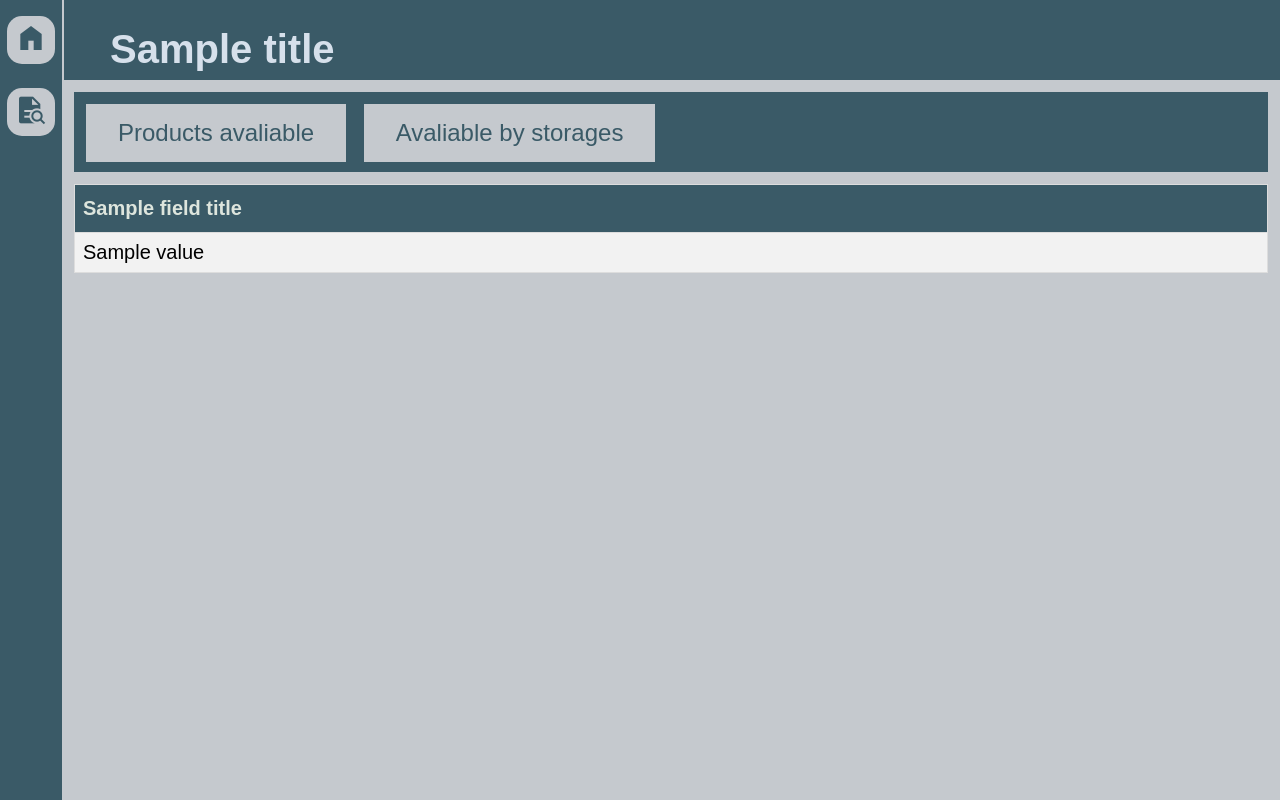
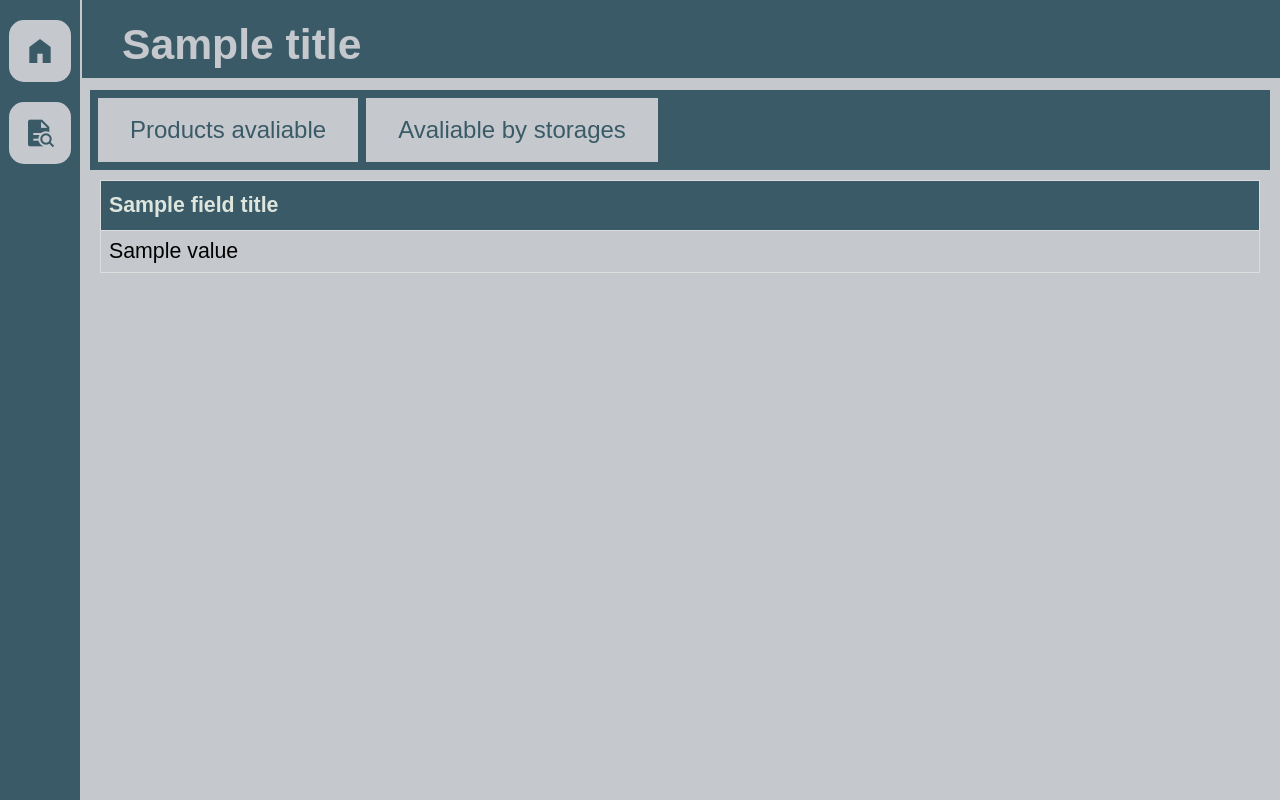
Before and after one commit to yurass13/django_inventory, a Django app: template inventory/templates/inventory_list.html in a window 1280 px wide. Run offline with Django 3.2, Linux system fonts and the light colour scheme; the template is opened without the code that fills it: most values are stand-ins (such as "Sample title", 1, 10 or a date in 2020); some web fonts are replaced.

Commit message:
ref: styles regfactored. Small fixes in templates.

```diff
--- a/inventory/static/css/main.css
+++ b/inventory/static/css/main.css
@@ -1,50 +1,21 @@
-@layer menu;
-@layer header;
-@layer content;
+/*____________________ global ____________________ */
 body {
+    margin: 0;
+    padding: 0;
+    display: grid;
+    height: 100vh;
+    grid-template: 80px calc(100vh - 80px) / 80px 1fr;
     font-family: 'Gayathri', sans-serif;
-    font-size: 20px;
+    font-size: 16pt;
+
+    position:sticky;
+    top:-1px;
 }
+
 h1, h2, h3 {
-    color: rgb(36, 36, 36);
+    color: #c5c9ce;
 }
-menu {
-    position: fixed;
-    top: 0;
-    left: 0;
-    background: #3a5a67;
-    list-style-type: none;
 
-    width:62px;
-    height: 100%;
-    margin: 0;
-    padding: 8px 0 0 0;
-    display: flex;
-    flex-direction: column;
-    align-items: center;
-
-    border-right: solid 2px #c5c9ce;
-    z-index: 3;
-}
-menu li {
-    height: 48px;
-    width: 48px;
-    padding: 0;
-    margin: 8px 0 16px 0;
-    background-color: #c5c9ce;
-    border-radius: 15px;
-}
-menu li a {
-    display: flex;
-    height: 100%;
-    width: 100%;
-    text-decoration: none;
-    color: #3a5a67;
-
-}
-menu li:hover{
-    background-color: #d6e0eb;
-}
 .material-symbols-outlined {
     font-variation-settings:
         'FILL' 1,
@@ -56,46 +27,102 @@ menu li:hover{
 .material-symbols-outlined.md32 {
     font-size: 32px;
 }
-menu li a p {
-    width: 32px;
+
+/*____________________ menu ____________________ */
+menu {
+    grid-area: 1 / 1 / span 3/ 1;
+    background: #3a5a67;
+    margin: 0;
+    padding: 0;
+
+    display: flex;
+    flex-direction: column;
+    align-items: center;
+}
+menu a {
+    width: 62px;
+    height: 62px;
+    text-align: center;
+    vertical-align: text-bottom;
+
+    margin-top: 20px;
+    background-color: #c5c9ce;
+    border-radius: 15px;
+    text-decoration: none;
+    color: #3a5a67;
+}
+menu a:hover{
+    background-color: #d6e0eb;
+}
+menu a p {
     margin: auto;
-    margin-top: 6px;
+    margin-top: 15px;
+}
+
+/*____________________ header ____________________ */
+header {
+    grid-column: 2;
+    border-left: solid 2px #c5c9ce;
+    border-bottom: solid 2px #c5c9ce;
+    padding: 0;
+    background-color: #3a5a67;
+    align-content: center;
+}
+header *{
+    margin-block-start: 0;
+    margin-block-end: 0;
+    margin: 20px 0;
+    margin-left: 40px;
+    vertical-align:middle;
+}
+
+/*____________________ content ____________________ */
+content {
+    grid-column: 2;
+    grid-row: 2;
+
+    background-color: #c5c9ce;
+    padding: 10px;
+    display: flex;
+    flex-direction: column;
+    height: calc(100vh - 100px);
+    overflow-y: auto;
+}
+
+/*____________________ control ____________________ */
+.controls {
+    background-color: #3a5a67;
+    width: 100%;
+    height: 80px;
+    display: flex;
+    flex-flow: row wrap;
+}
+.controls *{
+    margin: 8px 0;
+    margin-left: 8px;
+}
+.controls button {
+    background-color: #c5c9ce;
+    border: none;
+    color: #3a5a67;
+    padding: 15px 32px;
     text-align: center;
+    text-decoration:solid;
+    display: inline-block;
+    font-size: 24px;
 }
-header {
-    position: fixed;
-    left: 0;
-    top:0;
-    padding: 0;
-    margin: 0;
-    width: calc(100vw);
-    height: 80px;
-    background-color: #3a5a67;
-    z-index: 2;
+.controls button:hover {
+    background-color: #d6e0eb;
+    cursor: pointer;
 }
-header h1 {
-    color: #d6e0eb;
-    margin-left: 110px;
 
-}
-content {
-    background-color: #c5c9ce;
-    position: absolute;
-    left: 62px;
-    top:80px;
-    padding: 0;
-    margin: 0;
-    width: calc(100vw - 62px);
-    height: calc(100vh - 80px);
-    z-index: 1;
-}
-content *{
-    margin: 12px 0 0 12px;
-}
+/*____________________ table ____________________ */
+
 .table_view {
     font-family: Arial, Helvetica, sans-serif;
     border-collapse: collapse;
-    width: calc(100% - 24px);
+    margin: 10px;
+    width: calc(100% - 20px);
 }
 .table_view td, th{
     border: 1px solid #ddd;
@@ -114,11 +141,20 @@ content *{
     background-color: #3a5a67;
     color: #dde5dd;
 }
+.table_view thead{
+    position: sticky;
+    top: -12px;;
+
+}
+
+/*____________________ trunc table ____________________ */
 .table_view.truncated {
-    width: 600px;
+    max-width: 800px;
 }
 .table_view.truncated th {
     width:auto;
+    min-width: 100px;
+
 }
 .table_view.truncated td {
     width: auto;
@@ -129,22 +165,3 @@ content *{
 .table_view.truncated tr:hover {
     background-color: initial;
 }
-.controls {
-    background-color: #3a5a67;
-    width: calc(100% - 24px);
-    height: 80px;
-}
-.controls button {
-    background-color: #c5c9ce;
-    border: none;
-    color: #3a5a67;
-    padding: 15px 32px;
-    text-align: center;
-    text-decoration:solid;
-    display: inline-block;
-    font-size: 24px;
-}
-.controls button:hover {
-    background-color: #d6e0eb;
-    cursor: pointer;
-}
--- a/inventory/templates/bases/menu.html
+++ b/inventory/templates/bases/menu.html
@@ -1,4 +1,4 @@
 <menu>
-    <li><a href='/' class='material-symbols-outlined md32' title='Home'><p>home</p></a></li>
-    <li><a href='/inventory' class='material-symbols-outlined md32' title='Inventory'><p>quick_reference_all</p></a></li>
+    <a href='/' class='material-symbols-outlined md32' title='Home'><p>home</p></a>
+    <a href='/inventory' class='material-symbols-outlined md32' title='Inventory'><p>quick_reference_all</p></a>
 </menu>
--- a/inventory/templates/bases/table_view.html
+++ b/inventory/templates/bases/table_view.html
@@ -1,18 +1,21 @@
 <table class='table_view'>
-
+    <thead>
     {% for field_title in field_titles%}
     <th>{{field_title}}</th>
     {% endfor %}
+    </thead>
 
+    <tbody>
     {% for item in items%}
-    {% comment %} For link to product card on tr tag. Need refactor for using dict.{% endcomment %}
-    {% comment %} {% if item %}onclick="location.href='/inventory/{{item}}'" type='button'{% endif %} {% endcomment %}
-        <tr>
+    {% comment %} For link to product card on tr tag. Need refactor for using dict. {% endcomment %}
+
+        <tr onclick="location.href='/inventory/{{item.0}}'" type='button'>
             {% for value in item%}
                 <td>{{value}}</td>
             {% endfor %}
         </tr>
     {% endfor %}
-    {% comment %} {{items}} {% endcomment %}
+    {% comment %} <h3>Items:</h3>{{items}} {% endcomment %}
+    </tbody>
 
 </table>
```
